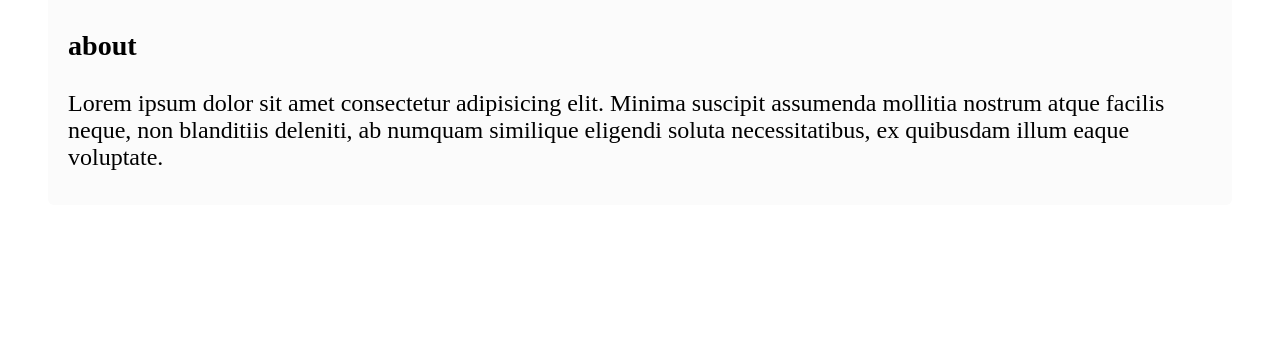
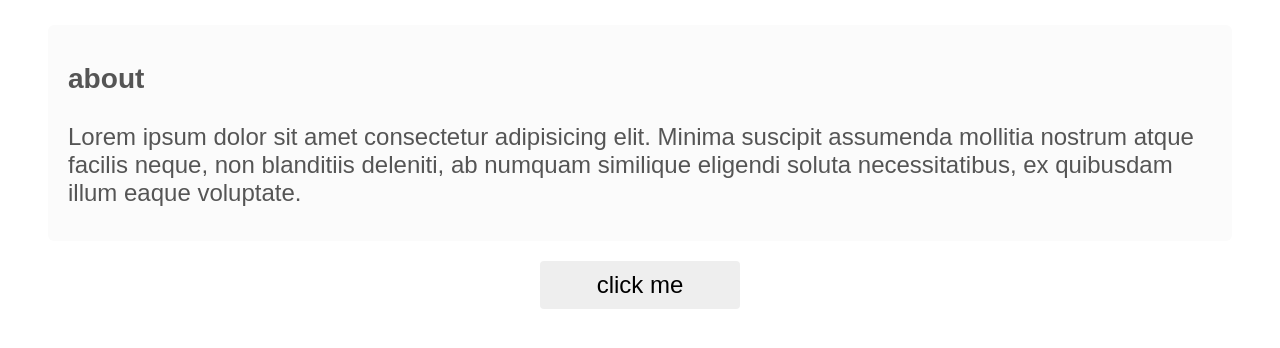
Before and after one commit to CodeMaster7/ui-library, a website built with webpack: page dist/index.html in a window 1280 px wide. Shown: the part 502-850 px from the top of the page. Before the commit the page ends 800 px from the top, so only its background shows below. Built offline with nearby package versions, Linux system fonts and the light colour scheme.

Commit message:
new body and button styles and added a snackbar

```diff
--- a/dist/index.html
+++ b/dist/index.html
@@ -8,10 +8,23 @@
 		<style>
 			body {
 				font-size: 1.5em;
+				font-family: arial;
+				color: #555;
 			}
 			.container {
 				margin: 40px;
 				margin-top: 60px;
+			}
+			button {
+				width: 200px;
+				background: #eee;
+				padding: 10px;
+				margin: 20px auto;
+				border: none;
+				border-radius: 4px;
+				font-size: 1em;
+				cursor: pointer;
+				display: block;
 			}
 		</style>
 	</head>
@@ -81,6 +94,10 @@
 					</p>
 				</div>
 			</div>
+
+			<div>
+				<button class="snackbar-trigger">click me</button>
+			</div>
 		</div>
 
 		<script src="assets/bundle.js"></script>
```
